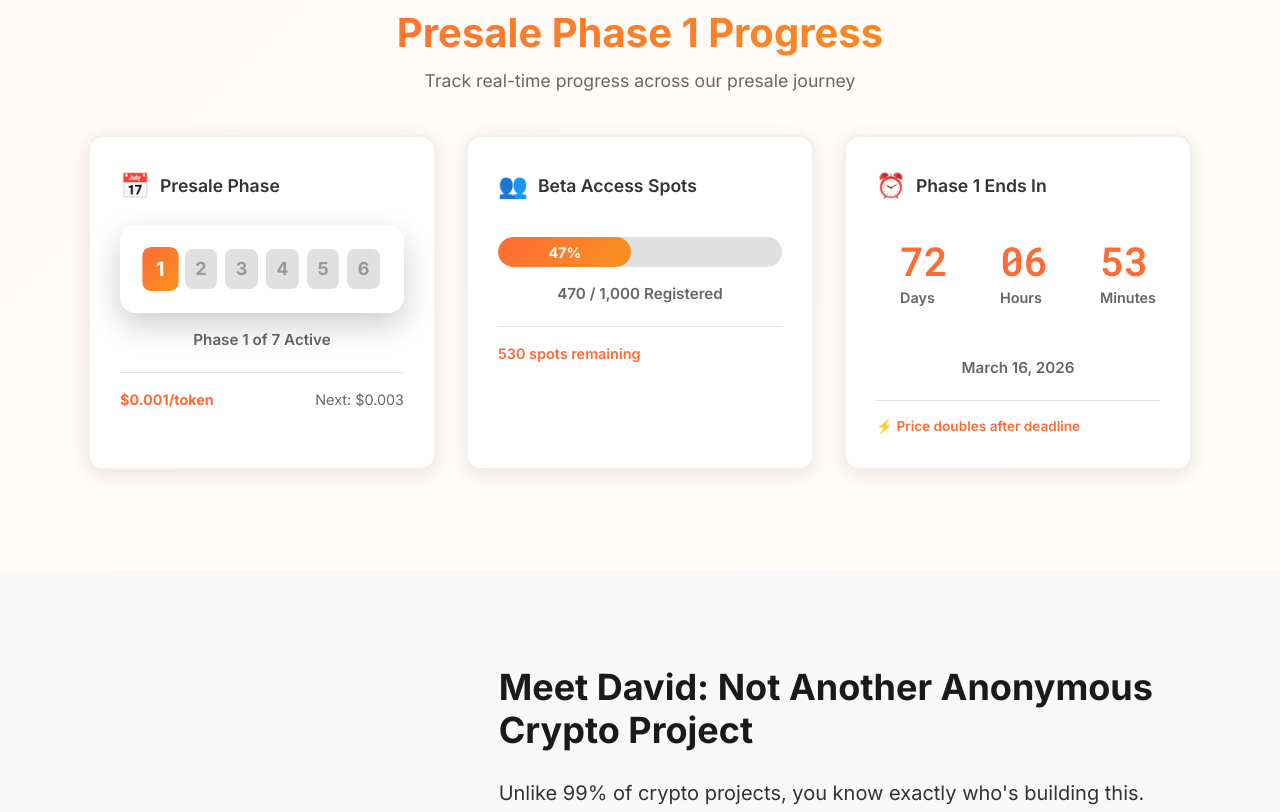
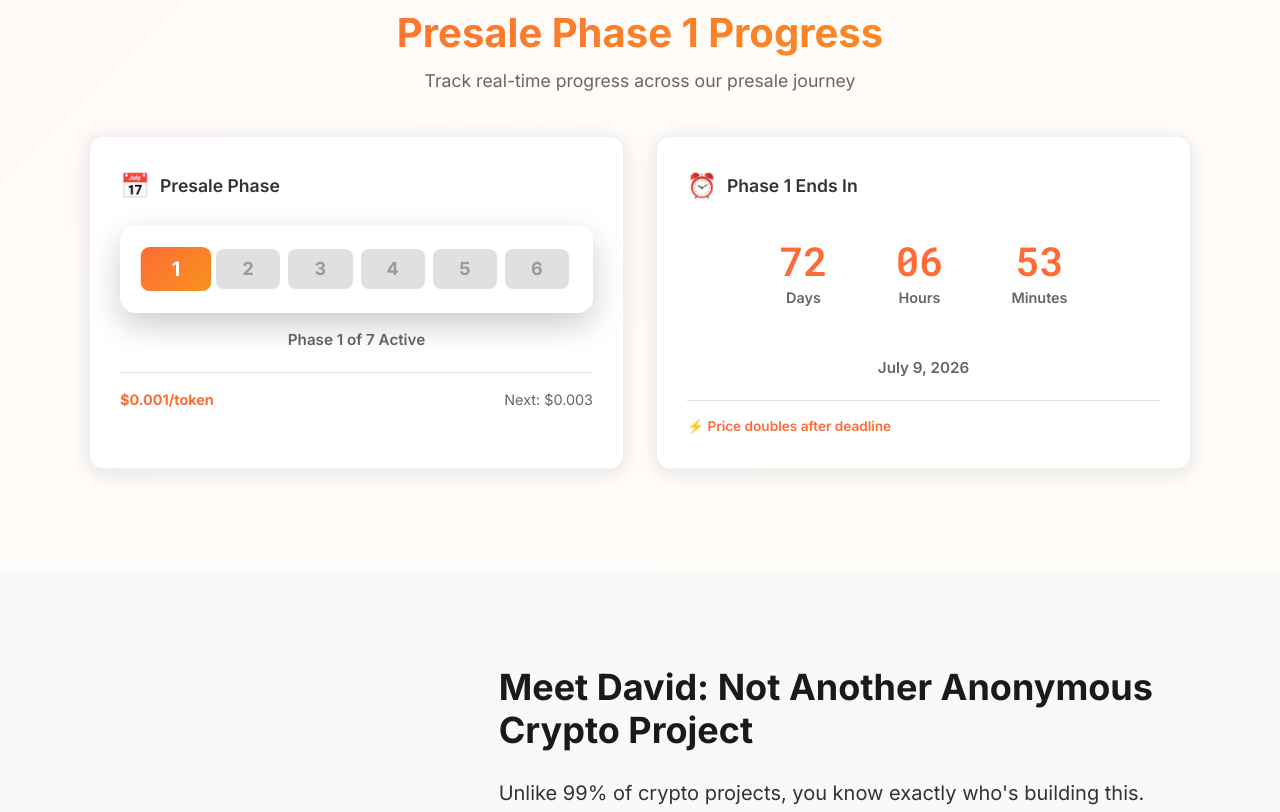
Before and after one commit to HavanaWeb3/hvna-presale-landing, a website: page index.html in a window 1280 px wide. Shown: the part 1140-1952 px from the top of the page. Drawn offline with Linux system fonts and the light colour scheme.

Commit message:
fix: remove beta spots and activity feed sections, update Phase 1 deadline to July 9 2026
Co-Authored-By: Claude Sonnet 4.6 <noreply@anthropic.com>

```diff
--- a/index.html
+++ b/index.html
@@ -176,24 +176,6 @@
                     </div>
                 </div>
 
-                <!-- Beta Registration Progress -->
-                <div class="progress-card">
-                    <div class="progress-label">
-                        <span class="icon">👥</span>
-                        <span>Beta Access Spots</span>
-                    </div>
-                    <div class="progress-visual">
-                        <div class="progress-bar-container">
-                            <div class="progress-bar" style="width: 47%">
-                                <span class="progress-percentage">47%</span>
-                            </div>
-                        </div>
-                        <p class="progress-text">470 / 1,000 Registered</p>
-                    </div>
-                    <div class="progress-detail">
-                        <span class="highlight">530 spots remaining</span>
-                    </div>
-                </div>
 
                 <!-- Time Remaining -->
                 <div class="progress-card">
@@ -216,7 +198,7 @@
                                 <span class="countdown-label">Minutes</span>
                             </div>
                         </div>
-                        <p class="progress-text">March 16, 2026</p>
+                        <p class="progress-text">July 9, 2026</p>
                     </div>
                     <div class="progress-detail">
                         <span class="warning">⚡ Price doubles after deadline</span>
@@ -519,13 +501,6 @@
                 </div>
             </div>
 
-            <!-- Live Activity Feed -->
-            <div class="activity-feed">
-                <h4>🔔 Recent Activity:</h4>
-                <div id="activity-list" class="activity-list">
-                    <!-- Populated by JavaScript -->
-                </div>
-            </div>
 
             <!-- Comparison Table -->
             <h3 class="subsection-heading">What Makes This Different</h3>
```
